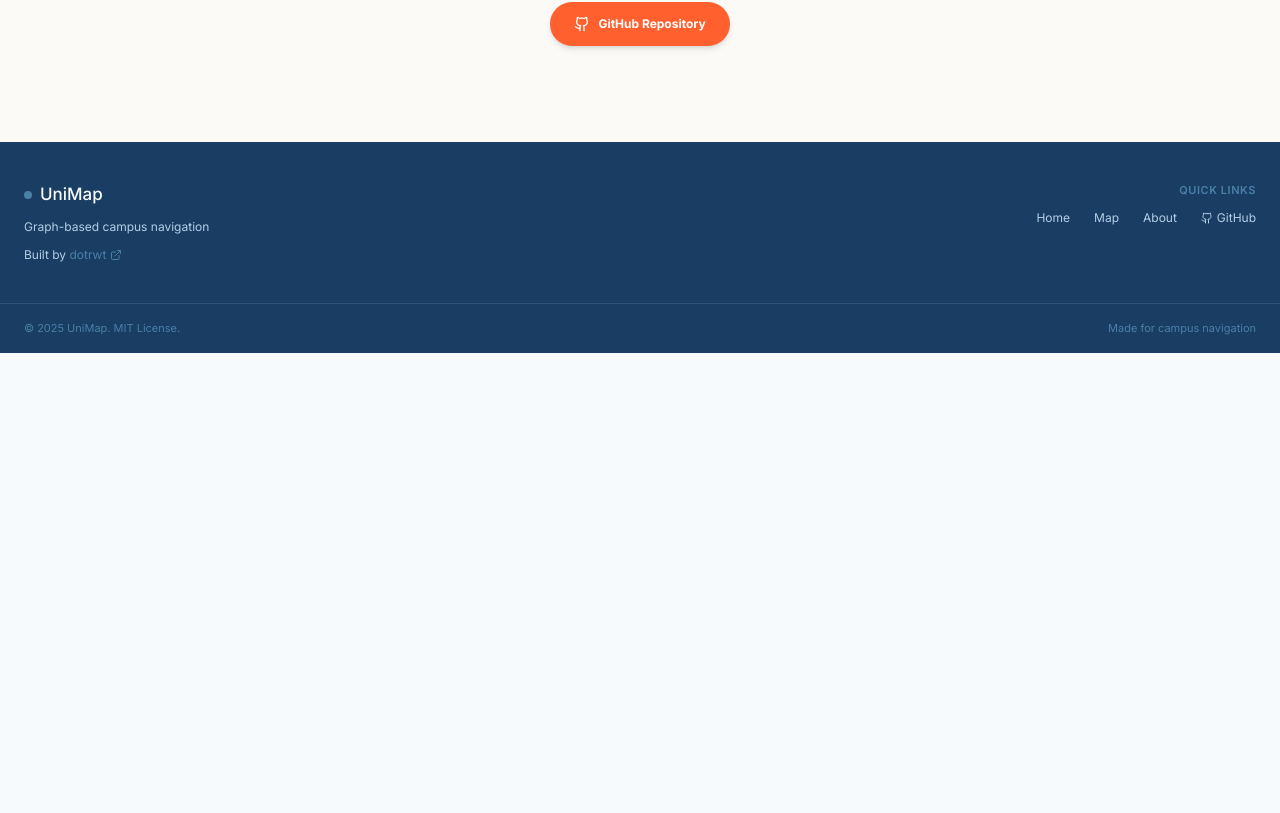
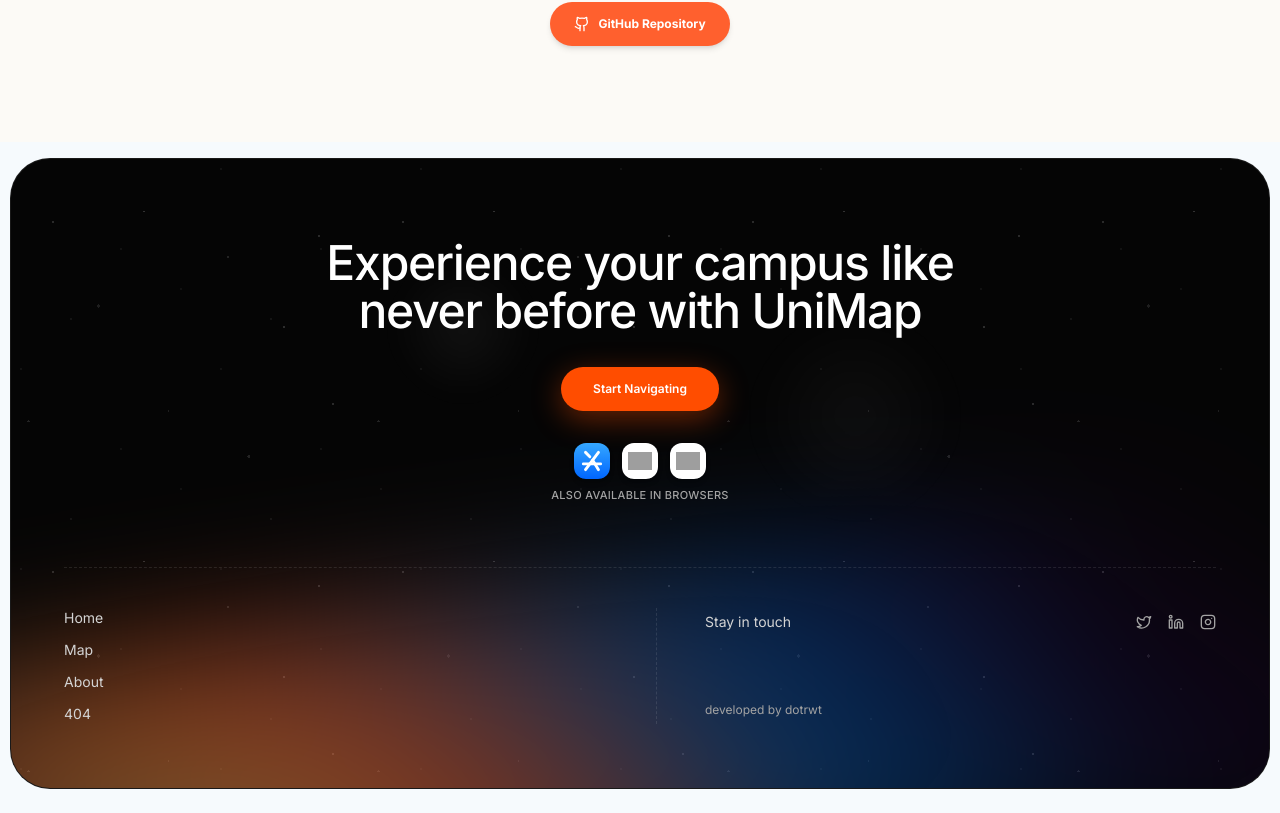
Before and after one commit to dotrwt/UniMap-V2, a React (Vite) app: page / in a window 1280 px wide. Shown: the part 4095-4908 px from the top of the page. Before the commit the page ends 4448 px from the top, so only its background shows below. Built offline with nearby package versions, Linux system fonts and the light colour scheme; no server answers; grey boxes are pictures that could not be loaded.

Commit message:
des: footer

```diff
--- a/src/components/ui/Footer.tsx
+++ b/src/components/ui/Footer.tsx
@@ -1,66 +1,137 @@
 // src/components/ui/Footer.tsx
 import { Link } from 'react-router-dom';
-import { ExternalLink, Github } from 'lucide-react';
+import { Twitter, Linkedin, Instagram } from 'lucide-react';
+import './footer.css';
 
-/** A dark footer component containing site links, developer links, and copyright notices. */
+/** A dark themed, starry-sky styled card footer component matching the design spec. */
 export default function Footer() {
   return (
-    <footer className="bg-[#1A3D63] text-[#B3CFE5] w-full flex flex-col">
-      {/* Top Section */}
-      <div className="px-6 py-10 grid grid-cols-1 md:grid-cols-2 gap-8">
-        {/* Left Column */}
-        <div className="flex flex-col gap-3">
-          <Link to="/" className="flex items-center gap-2 w-fit">
-            <span className="w-2 h-2 rounded-full bg-[#4A7FA7]" />
-            <span className="text-[17px] font-medium text-[#F6FAFD]">UniMap</span>
+    <footer className="w-full bg-transparent px-[10px] pb-6 pt-4 relative select-none">
+      <div className="footer-card w-full text-white rounded-[32px] md:rounded-[40px] py-16 px-6 md:px-12 relative flex flex-col items-center">
+        {/* Glow Effects */}
+        <div className="footer-glow" />
+        <div className="footer-star-glow" />
+        <div className="footer-star-glow-2" />
+
+        {/* Content Area - Relative & Z-indexed to be above the glow/stars */}
+        <div className="relative z-10 w-full max-w-6xl flex flex-col items-center text-center">
+
+          {/* Header Title */}
+          <h2 className="text-3xl sm:text-4xl md:text-5xl font-medium tracking-tight leading-[1.15] max-w-2xl mt-4 mb-8">
+            Experience your campus like <br className="hidden sm:inline" />
+            never before with UniMap
+          </h2>
+
+          {/* Action Button */}
+          <Link to="/map" className="mb-8 hover:scale-[1.02] active:scale-[0.98] transition-transform duration-200">
+            <button className="bg-[#FF4D00] hover:bg-[#FF6A00] text-white font-semibold text-xs px-8 py-3.5 rounded-full shadow-[0_8px_30px_rgba(255,77,0,0.4)] transition-all duration-200 cursor-pointer">
+              Start Navigating
+            </button>
           </Link>
-          <p className="text-xs">Graph-based campus navigation</p>
-          <div className="text-xs">
-            Built by{' '}
+
+          {/* Browser Icons Badges */}
+          <div className="flex items-center gap-3 mb-2">
+            {/* App Store (iOS) Badge */}
+            <div className="w-9 h-9 rounded-xl flex items-center justify-center shadow-md overflow-hidden select-none">
+              <svg viewBox="0 0 100 100" className="w-full h-full">
+                <defs>
+                  <linearGradient id="appstore-grad-unique" x1="0%" y1="0%" x2="0%" y2="100%">
+                    <stop offset="0%" stopColor="#35A7FF" />
+                    <stop offset="100%" stopColor="#0066FF" />
+                  </linearGradient>
+                </defs>
+                <rect width="100" height="100" fill="url(#appstore-grad-unique)" />
+                <g stroke="#ffffff" strokeWidth="8" strokeLinecap="round" strokeLinejoin="round">
+                  <line x1="32" y1="74" x2="68" y2="26" />
+                  <line x1="68" y1="74" x2="52" y2="48" />
+                  <line x1="44" y1="38" x2="32" y2="26" />
+                  <line x1="26" y1="58" x2="74" y2="58" />
+                </g>
+              </svg>
+            </div>
+
+            {/* Google Chrome Badge */}
+            <div className="w-9 h-9 bg-white rounded-xl flex items-center justify-center shadow-md overflow-hidden p-1.5 select-none">
+              <img
+                src="https://www.google.com/chrome/static/images/chrome-logo-m100.svg"
+                alt="Chrome"
+                className="w-full h-full object-contain"
+              />
+            </div>
+
+            {/* Mozilla Firefox Badge */}
+            <div className="w-9 h-9 bg-white rounded-xl flex items-center justify-center shadow-md overflow-hidden p-1.5 select-none">
+              <img
+                src="https://upload.wikimedia.org/wikipedia/commons/a/a0/Firefox_logo%2C_2019.svg"
+                alt="Firefox"
+                className="w-full h-full object-contain"
+              />
+            </div>
+          </div>
+
+          {/* Subtext availability */}
+          <span className="text-[11px] text-neutral-400 font-medium tracking-wide uppercase select-none mb-16">
+            Also available in browsers
+          </span>
+
+          {/* Dotted separator line */}
+          <div className="w-full border-t border-dashed border-white/10 mb-10" />
+
+          {/* Bottom links and details */}
+          <div className="w-full grid grid-cols-1 md:grid-cols-2 gap-8 text-left">
+            {/* Left Column: Vertically stacked site links */}
+            <div className="flex flex-col gap-3 text-sm font-normal text-neutral-300">
+              <Link to="/" className="hover:text-white transition-colors w-fit">Home</Link>
+              <Link to="/map" className="hover:text-white transition-colors w-fit">Map</Link>
+              <Link to="/about" className="hover:text-white transition-colors w-fit">About</Link>
+              <Link to="/404" className="hover:text-white transition-colors w-fit">404</Link>
+            </div>
+
+            {/* Right Column: stay in touch, socials, dev info */}
+            <div className="flex flex-col justify-between h-full md:border-l md:border-dashed md:border-white/10 md:pl-12 py-1">
+              <div className="flex justify-between items-center w-full">
+                <span className="text-sm font-normal text-neutral-300">Stay in touch</span>
+                <div className="flex gap-4 items-center">
+                  <a
+                    href="https://twitter.com"
+                    target="_blank"
+                    rel="noopener noreferrer"
+                    className="text-neutral-400 hover:text-white transition-colors"
+                  >
+                    <Twitter size={16} />
+                  </a>
+                  <a
+                    href="https://linkedin.com"
+                    target="_blank"
+                    rel="noopener noreferrer"
+                    className="text-neutral-400 hover:text-white transition-colors"
+                  >
+                    <Linkedin size={16} />
+                  </a>
+                  <a
+                    href="https://instagram.com"
+                    target="_blank"
+                    rel="noopener noreferrer"
+                    className="text-neutral-400 hover:text-white transition-colors"
+                  >
+                    <Instagram size={16} />
+                  </a>
+                </div>
+              </div>
+              <div className="mt-6 md:mt-auto">
                 <a
                   href="https://dotrwt.in"
                   target="_blank"
                   rel="noopener noreferrer"
-              className="text-[#4A7FA7] hover:text-[#B3CFE5] inline-flex items-center gap-1 transition-colors"
+                  className="text-neutral-400 hover:text-white transition-colors text-xs font-normal"
                 >
-              dotrwt
-              <ExternalLink size={12} />
-            </a>
-          </div>
-        </div>
-
-        {/* Right Column */}
-        <div className="flex flex-col gap-3 md:items-end">
-          <span className="text-[11px] uppercase tracking-wider font-semibold text-[#4A7FA7]">
-            Quick links
-          </span>
-          <div className="flex flex-wrap gap-x-6 gap-y-2 text-xs md:justify-end">
-            <Link to="/" className="hover:text-[#F6FAFD] transition-colors">
-              Home
-            </Link>
-            <Link to="/map" className="hover:text-[#F6FAFD] transition-colors">
-              Map
-            </Link>
-            <Link to="/about" className="hover:text-[#F6FAFD] transition-colors">
-              About
-            </Link>
-            <a
-              href="https://github.com/dotrwt"
-              target="_blank"
-              rel="noopener noreferrer"
-              className="hover:text-[#F6FAFD] inline-flex items-center gap-1 transition-colors"
-            >
-              <Github size={12} />
-              GitHub
+                  developed by dotrwt
                 </a>
               </div>
             </div>
           </div>
 
-      {/* Bottom Strip */}
-      <div className="px-6 py-4 border-t border-[#B3CFE5]/15 flex flex-col sm:flex-row items-center justify-between gap-2 text-[11px] text-[#4A7FA7]">
-        <span>© 2025 UniMap. MIT License.</span>
-        <span>Made for campus navigation</span>
+        </div>
       </div>
     </footer>
   );
--- /dev/null
+++ b/src/components/ui/footer.css
@@ -0,0 +1,92 @@
+/* src/components/ui/footer.css */
+
+.footer-section {
+  position: relative;
+  width: 100%;
+}
+
+.footer-card {
+  position: relative;
+  background-color: #050505;
+  background-image:
+    radial-gradient(circle at 12% 18%, rgba(255, 255, 255, 0.15) 1px, transparent 1px),
+    radial-gradient(circle at 25% 42%, rgba(255, 255, 255, 0.1) 1.5px, transparent 1.5px),
+    radial-gradient(circle at 38% 15%, rgba(255, 255, 255, 0.18) 1px, transparent 1px),
+    radial-gradient(circle at 62% 28%, rgba(255, 255, 255, 0.12) 1px, transparent 1px),
+    radial-gradient(circle at 78% 48%, rgba(255, 255, 255, 0.16) 1.5px, transparent 1.5px),
+    radial-gradient(circle at 88% 22%, rgba(255, 255, 255, 0.15) 1px, transparent 1px),
+    radial-gradient(circle at 45% 72%, rgba(255, 255, 255, 0.1) 1px, transparent 1px),
+    radial-gradient(circle at 68% 85%, rgba(255, 255, 255, 0.12) 1.5px, transparent 1.5px),
+    radial-gradient(circle at 92% 70%, rgba(255, 255, 255, 0.15) 1px, transparent 1px),
+    radial-gradient(circle at 5% 75%, rgba(255, 255, 255, 0.12) 1px, transparent 1px);
+  background-size: 350px 350px;
+  overflow: hidden;
+  border: 1px solid rgba(255, 255, 255, 0.08);
+}
+
+/* Secondary layer of stars for parallax / depth */
+.footer-card::before {
+  content: '';
+  position: absolute;
+  inset: 0;
+  background-image:
+    radial-gradient(circle at 5% 5%, rgba(255, 255, 255, 0.08) 1px, transparent 1px),
+    radial-gradient(circle at 55% 45%, rgba(255, 255, 255, 0.08) 1.5px, transparent 1.5px),
+    radial-gradient(circle at 85% 65%, rgba(255, 255, 255, 0.07) 1px, transparent 1px),
+    radial-gradient(circle at 30% 80%, rgba(255, 255, 255, 0.09) 1px, transparent 1px);
+  background-size: 200px 200px;
+  pointer-events: none;
+  opacity: 0.7;
+}
+
+/* Diagonal prism / light streak at the bottom of the card matching the screenshot */
+.footer-glow {
+  position: absolute;
+  bottom: -120px;
+  left: -10%;
+  width: 120%;
+  height: 340px;
+  background:
+    linear-gradient(40deg,
+      transparent 10%,
+      rgba(255, 223, 128, 0.08) 18%,
+      rgba(255, 179, 64, 0.18) 26%,
+      rgba(255, 96, 46, 0.28) 35%,
+      rgba(0, 102, 204, 0.24) 55%,
+      rgba(75, 0, 130, 0.15) 75%,
+      transparent 90%
+    ),
+    radial-gradient(circle at 20% 100%,
+      rgba(255, 223, 128, 0.35) 0%,
+      rgba(255, 96, 46, 0.3) 25%,
+      rgba(0, 102, 204, 0.25) 50%,
+      transparent 75%
+    );
+  filter: blur(65px);
+  pointer-events: none;
+  z-index: 1;
+  transform: skewY(-7deg) rotate(-2deg);
+}
+
+/* Star glow effect in the sky */
+.footer-star-glow {
+  position: absolute;
+  top: 15%;
+  left: 30%;
+  width: 150px;
+  height: 150px;
+  background: radial-gradient(circle, rgba(255, 255, 255, 0.05) 0%, transparent 70%);
+  filter: blur(10px);
+  pointer-events: none;
+}
+
+.footer-star-glow-2 {
+  position: absolute;
+  top: 25%;
+  right: 25%;
+  width: 200px;
+  height: 200px;
+  background: radial-gradient(circle, rgba(255, 255, 255, 0.04) 0%, transparent 75%);
+  filter: blur(15px);
+  pointer-events: none;
+}
```
Lines whose indentation alone changed are shown as unchanged.
